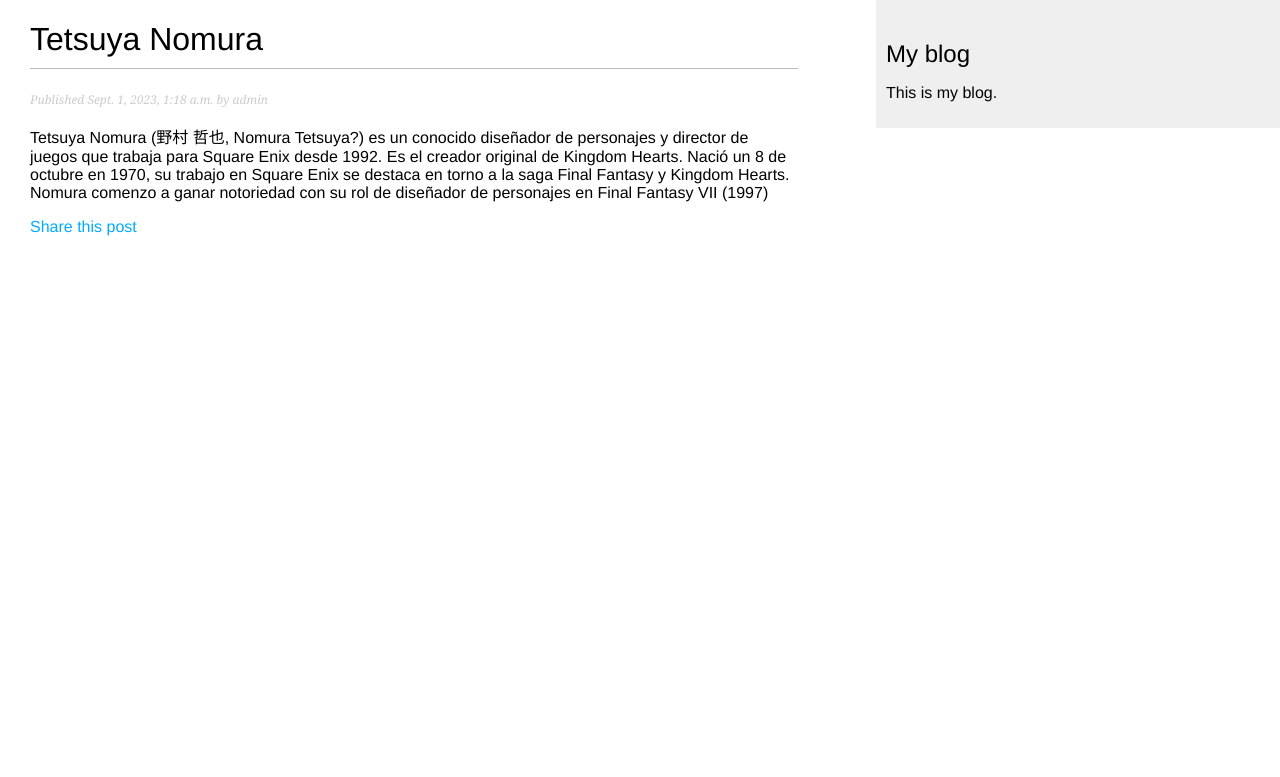
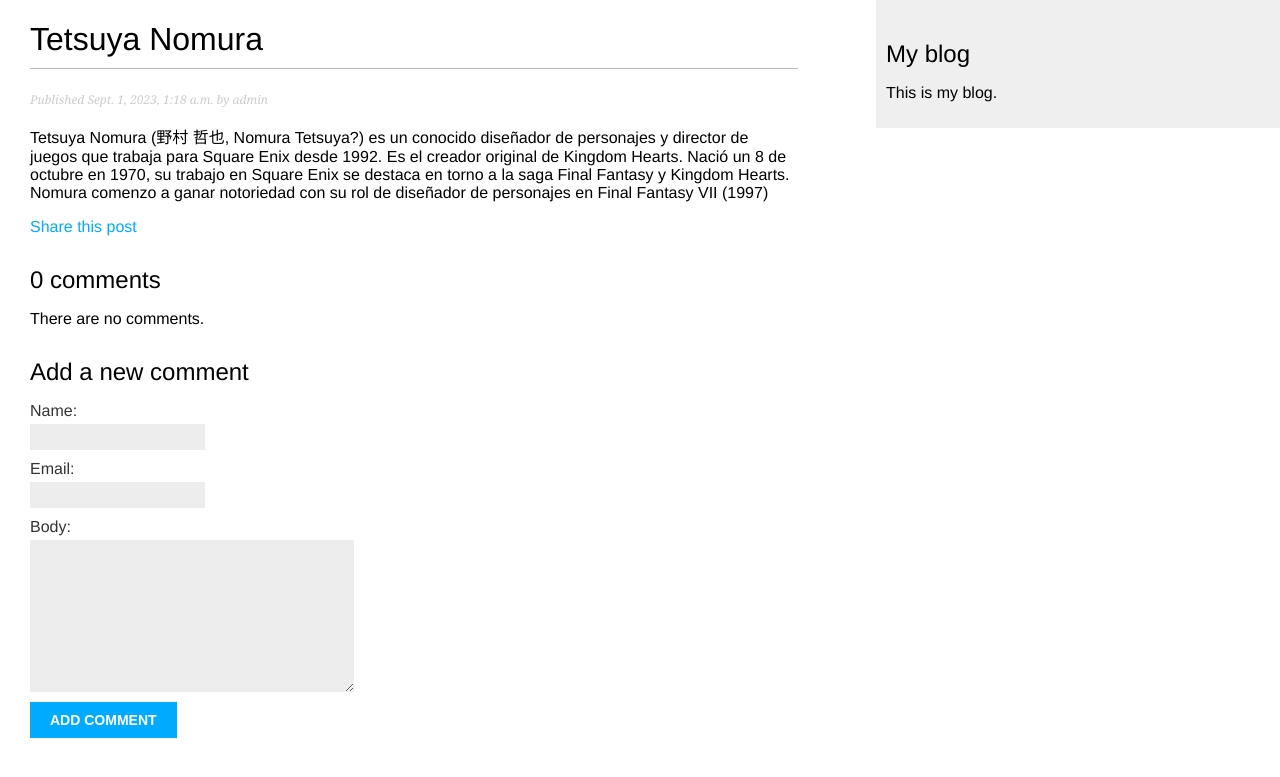
Before and after one commit to mysteryjet/Chapter-1-Blog-Application, a Django app: a page that uses mysite/blog/templates/blog/post/detail.html in a window 1280 px wide. Shown: the top 777 px of the page. Run offline with Django 4.2, Linux system fonts and the light colour scheme; data comes from the database, SQL or seed files in the repository; both versions use the stored data as it was after the commit.

Commit message:
Se completó: Creación de forms de modelos Manejo de ModelForms en views Creación de templates para comment form Agregó comments al post detail view Agregó comments al post detail template

```diff
--- a/mysite/blog/templates/blog/post/detail.html
+++ b/mysite/blog/templates/blog/post/detail.html
@@ -9,4 +9,23 @@
 <p>
     <a href="{% url 'blog:post_share' post.id %}">Share this post</a>
 </p>
+{% with comments.count as total_comments %}
+<h2>
+    {{ total_comments }} comment{{ total_comments|pluralize }}
+</h2>
+{% endwith %}
+{% for comment in comments %}
+    <div class="comment">
+        <p class="info">
+            Comment {{ forloop.counter}} by {{ comment.name }}
+            {{ comment.created }}
+        </p>
+        {{ comment.body|linebreaks }}
+    </div>
+    {% empty %}
+        <p>
+            There are no comments.
+        </p>
+{% endfor %}
+{% include "blog/post/includes/comment_form.html" %}
 {% endblock %}
--- /dev/null
+++ b/mysite/blog/templates/blog/post/includes/comment_form.html
@@ -0,0 +1,6 @@
+<h2>Add a new comment</h2>
+<form action="{% url 'blog:post_comment' post.id %}" method="post">
+    {{ form.as_p }}
+    {% csrf_token %}
+    <p><input type="submit" value="Add comment"></p>
+</form>
--- a/mysite/blog/urls.py
+++ b/mysite/blog/urls.py
@@ -11,4 +11,5 @@ urlpatterns = [
     path('<int:year>/<int:month>/<int:day>/<slug:post>/',
         views.post_detail, name='post_detail'),
     path('<int:post_id>/share/', views.post_share, name='post_share'),
+    path('<int:post_id>/comment/', views.post_comment, name='post_comment'),
 ]
--- a/mysite/blog/views.py
+++ b/mysite/blog/views.py
@@ -1,9 +1,10 @@
 from django.shortcuts import render, get_object_or_404
-from .models import Post
+from .models import Post, Comment
 from django.core.paginator import Paginator, EmptyPage, PageNotAnInteger
 from django.views.generic import ListView
-from .forms import EmailPostForm
+from .forms import EmailPostForm, CommentForm
 from django.core.mail import send_mail
+from django.views.decorators.http import require_POST
 
 
 
@@ -55,8 +56,13 @@ def post_detail(request, year, month, day, post):
                             publish__year=year,
                             publish__month=month,
                             publish__day=day)
+    # list of active comments for this post
+    comments = post.comments.filter(active=True)
+    form = CommentForm()
 
-    return render(request, 'blog/post/detail.html', {'post':post})
+    return render(request, 'blog/post/detail.html', {'post':post,
+                                                    'comments': comments,
+                                                    'form': form})
 
 
 def post_share(request, post_id):
@@ -84,3 +90,21 @@ def post_share(request, post_id):
     return render(request, 'blog/post/share.html', {'post': post,
                                                     'form': form,
                                                     'sent': sent})
+
+
+@require_POST
+def post_comment(request, post_id):
+    post = get_object_or_404(Post, id=post_id, status=Post.Status.PUBLISHED) # retrieve a published post by its id
+    comment = None # this store the comment object when it gets created
+    # a comment was posted
+    form = CommentForm(data=request.POST) # instantiate the form using the submitted POST data
+    if form.is_valid(): # this validates using is_valid() method
+        # create a comment object without saving it to the database
+        comment = form.save(commit=False) # if form is valid, create a new Comment object, creates an instance of the model that the form is linked to and saves it to the database
+        # assing the post to the comment
+        comment.post = post # we assign the post to the comment we created
+        # save the comment to the database
+        comment.save() # save the new comment to the database by calling its save() method
+    return render(request, 'blog/post/comment.html', {'post':post,
+                                                    'form':form,
+                                                    'comment':comment})
```
Also changed, not shown: mysite/blog/templates/blog/post/comment.html (added, +12 -0 lines), mysite/db.sqlite3.
